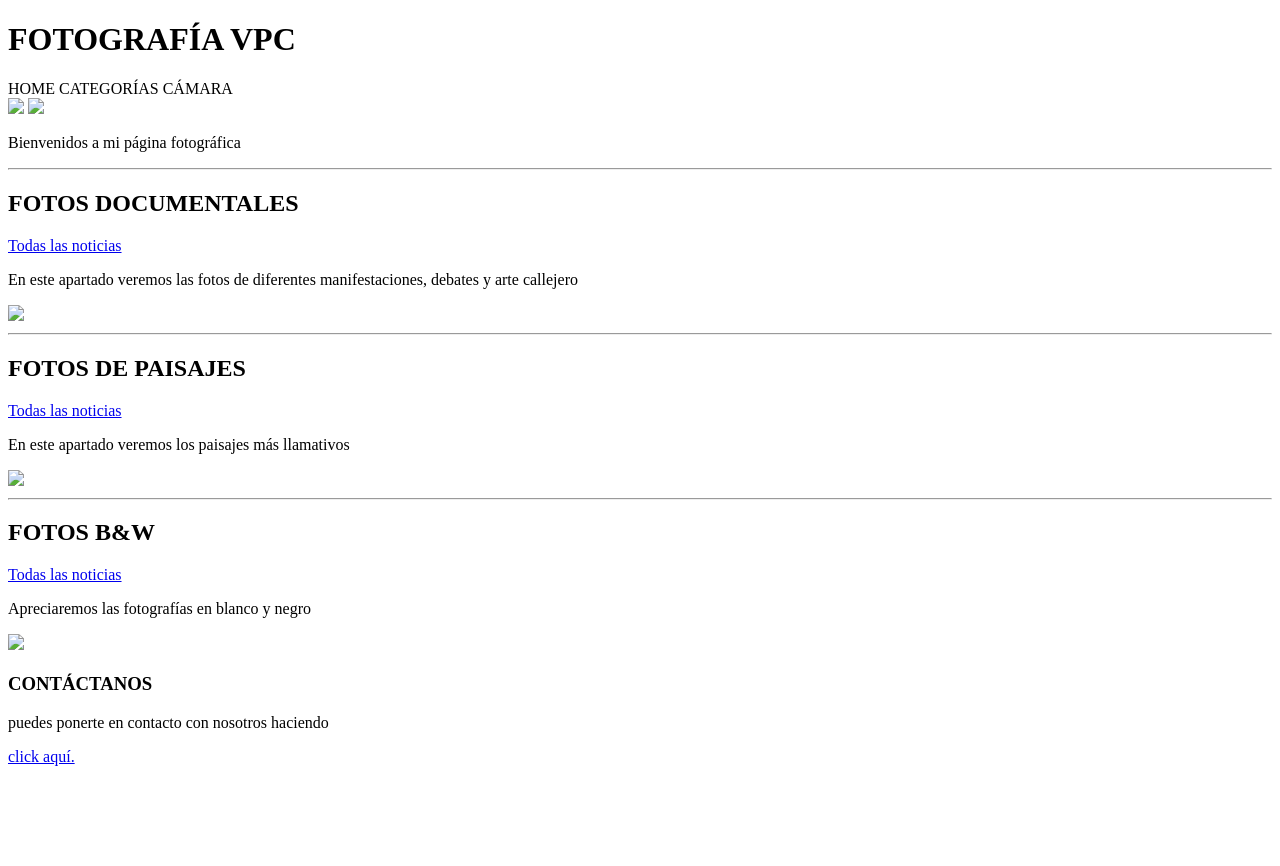
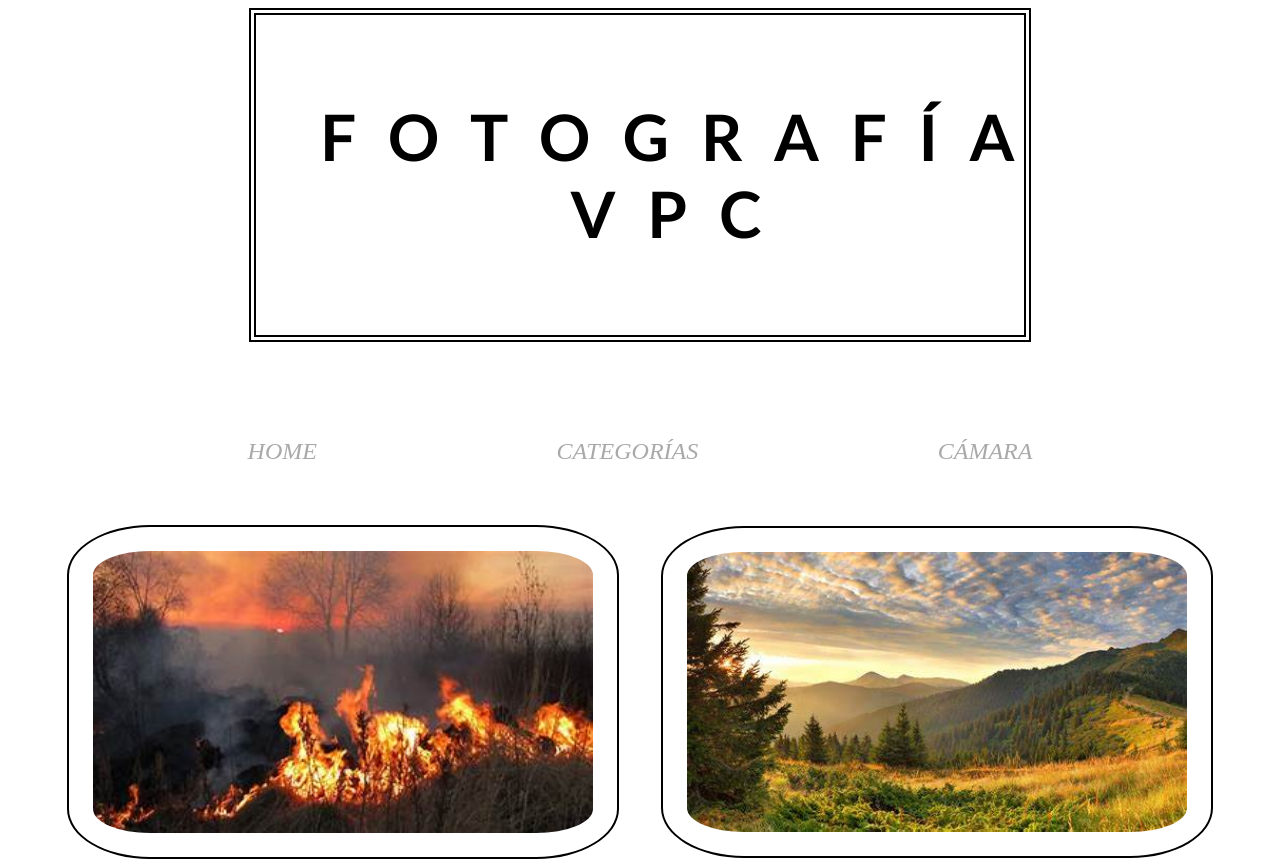
Before and after one commit to VAPanesi/HTML-homework, a plain HTML site: page index.html in a window 1280 px wide. Shown: the top 866 px of the page. Before the commit the page ends 800 px from the top, so only its background shows below. Drawn offline with Linux system fonts and the light colour scheme.

Commit message:
mod 3/4 homework

```diff
--- a/index.html
+++ b/index.html
@@ -4,58 +4,57 @@
   <meta charset="UTF-8">
   <meta name="viewport" content="width=device-width, initial-scale=1.0">
   <title>FOTOGRAFIA</title>
+  <link rel="stylesheet" href="./style.css" />
 </head>
 <body>
     <header>
-        <h1>FOTOGRAFÍA VPC</h1>
-        <div>
+        <h1 id="titulo">FOTOGRAFÍA VPC</h1>
+        <div id="menu">
             <span>HOME</span>
             <span>CATEGORÍAS</span>
             <span>CÁMARA</span>
         </div>
 
-        <div>
-            <span>
-                <img src="./paisaje.jpeg" />
-            </span>
-            <span>
-                <img src="./OIP.jpeg" />
-            </span>
+        <div id="cards">
+            <div>
+                <img src="./img/OIP (2).jpeg" class="logo"/>
+            </div>
+            <div>
+                <img src="./img/paisaje.jpeg" class="logo"/>
+            </div>
         </div>
+    </header>
 
-        <p>Bienvenidos a mi página fotográfica</p>
-        <hr />
-    </header>
     <main>
         <section>
             <article>
-                <div>
-                    <h2>FOTOS DOCUMENTALES</h2>
+                <div class="noticias">
+                    <h2 class="titulo2">FOTOS DOCUMENTALES</h2>
                     <a href="./noticias.html">Todas las noticias</a>
                     <p>En este apartado veremos las fotos de diferentes manifestaciones, debates y arte callejero</p>
-                    <img src="./OIP (1).jpeg" />
+                    <img src="./img/OIP (1).jpeg" class="foto"/>
                 </div>
             </article>
 
             <hr />
 
             <article>
-                <div>
-                    <h2>FOTOS DE PAISAJES</h2>
+                <div class="noticias">
+                    <h2 class="titulo2">FOTOS DE PAISAJES</h2>
                     <a href="./noticias.html">Todas las noticias</a>
                     <p>En este apartado veremos los paisajes más llamativos</p>
-                    <img src="./OIP (2).jpeg" />
+                    <img src="./img/OIP (2).jpeg" class="foto"/>
                 </div>
             </article>
 
             <hr />
 
             <article>
-                <div>
-                    <h2>FOTOS B&W</h2>
+                <div class="noticias">
+                    <h2 class="titulo2">FOTOS B&W</h2>
                     <a href="./noticias.html">Todas las noticias</a>
                     <p>Apreciaremos las fotografías en blanco y negro</p>
-                    <img src="./OIP (3).jpeg" />
+                    <img src="./img/OIP (3).jpeg" class="foto"/>
                 </div>
             </article>
 
--- /dev/null
+++ b/style.css
@@ -0,0 +1,77 @@
+a:active {
+    background-color: bisque;
+    width: 20vw;
+    margin: auto;
+}
+
+
+.logo {
+    width: 500px;
+    border-radius: 15%;
+    border: 2px solid #000000;
+    padding: 1.5em;
+}
+
+.foto {
+    width: 500px;
+    margin: auto;
+}
+
+.noticias {
+    margin: auto;
+    width: 50vw;
+    text-align: center;
+    padding: 2em;
+    display: flex;
+    flex-flow: column wrap;
+}
+
+
+.titulo2 {
+    font-size: 2em;
+}
+
+
+#menu {
+    padding: 0px 0px 1.5em 0px;
+    margin: auto;
+    color: darkgrey;
+    font-style: oblique;
+    font-size: 1.5em;
+    display: flex;
+    align-items: center;
+    justify-content: space-evenly;
+}
+
+
+#cards {
+    width: auto;
+    margin: auto;
+    padding: 1.5em 1em 1.5em 1em;
+    transition: 2s;
+    display: flex;
+    justify-content: space-evenly;
+    align-items: center;
+}
+
+#cards:hover {
+    background-color: rgb(161, 149, 144);
+    border-radius: 15%;
+    width: 90%;
+}
+
+
+#titulo {
+    border: 7px double black;
+    font-family:'Trebuchet MS', 'Lucida Sans Unicode', 'Lucida Grande', 'Lucida Sans', Arial, sans-serif;
+    font-size: 4em;
+    font-weight: bolder;
+    margin: auto;
+    width: 50vw;
+    padding: 1.3em 1em 1.3em 1em;
+    margin-bottom: 1.5em;
+    letter-spacing: 0.5em;
+    text-align: center;
+    display: flex;
+    align-items: center;
+}
```
Also changed, not shown: img/ic1318_final-1024x673.jpg (added).
